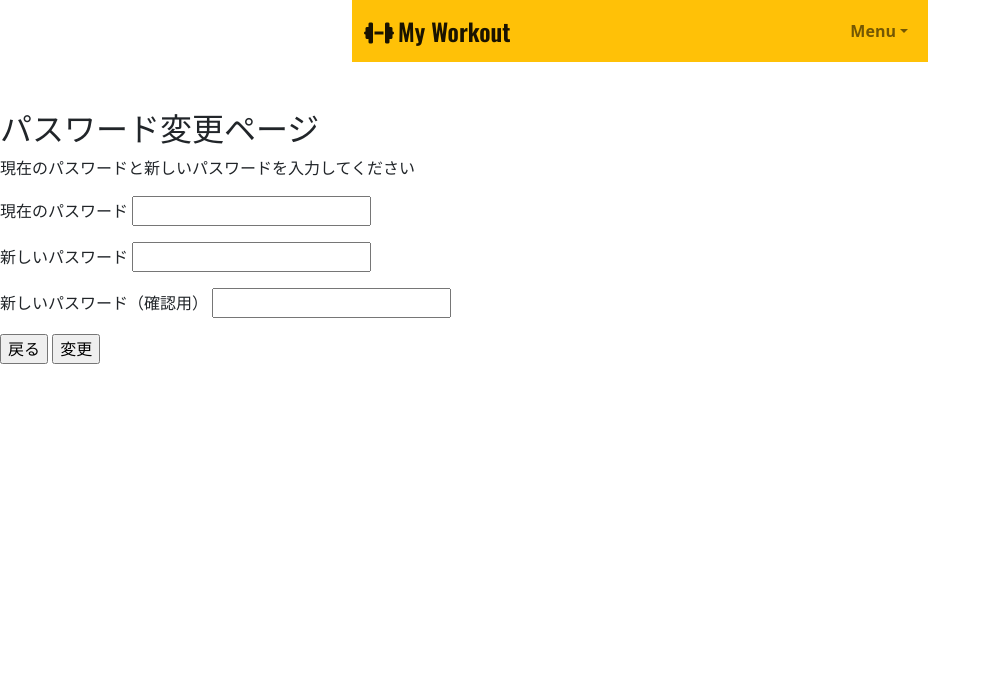
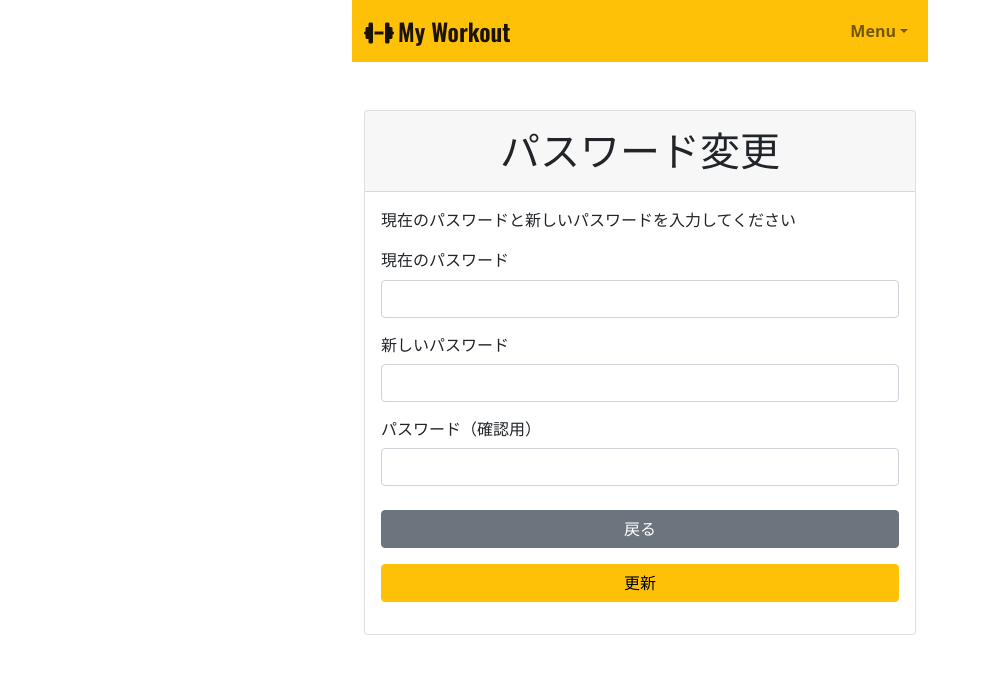
Before and after one commit to Michi1090/workout, a PHP site: page /change_password.php in a window 1280 px wide. Shown: the top 674 px of the page, without its empty margins (0-991 px from the left). Run offline with PHP 8.4, Linux system fonts and the light colour scheme; the visitor is signed in with stand-in values (Sample User, id 1); some libraries are stand-ins or nearby versions; some web fonts are replaced.

Commit message:
パスワード変更画面にBootstrap実装

```diff
--- a/users/change_password.php
+++ b/users/change_password.php
@@ -80,27 +80,47 @@ $path_users = './';
     <!-- header 読み込み -->
     <?php require_once('../header.php') ?>
 
-    <h2>パスワード変更ページ</h2>
-    <p>現在のパスワードと新しいパスワードを入力してください</p>
-    <form method="post">
-        <div>
-            <label>現在のパスワード</label>
-            <input type="password" name="pass" required>
-            <p style="color: red;"><?= isset($errors['pass']) ? escape($errors['pass']) : '' ?></p>
+    <main>
+        <div class="container">
+            <div class="justify-content-center">
+                <!-- カード -->
+                <div class="card">
+                    <!-- カードヘッダー -->
+                    <div class="card-header">
+                        <h1 class="text-center my-2">パスワード変更</h1>
+                    </div>
+                    <!-- カードボディ -->
+                    <div class="card-body">
+                        <p class="mb-3">現在のパスワードと新しいパスワードを入力してください</p>
+                        <!-- 入力フォーム -->
+                        <form method="post">
+                            <div class="form-group mb-2">
+                                <label class="form-label" for="name">現在のパスワード</label>
+                                <input class="form-control" type="password" name="pass" id="pass" required>
+                                <p class="text-danger small mb-0"><?= isset($errors['pass']) ? escape($errors['pass']) : '' ?></p>
+                            </div>
+                            <div class="form-group mb-2">
+                                <label class="col-form-label" for="pass">新しいパスワード</label>
+                                <input class="form-control" type="password" name="pass_new" id="pass_new" required>
+                                <p class="text-danger small mb-0"><?= isset($errors['pass_new']) ? escape($errors['pass_new']) : '' ?></p>
+                            </div>
+                            <div class="form-group mb-4">
+                                <label class="col-form-label" for="pass_check">パスワード（確認用）</label>
+                                <input class="form-control" type="password" name="pass_check" id="pass_check" required>
+                                <p class="text-danger small mb-0"><?= isset($errors['pass_check']) ? escape($errors['pass_check']) : '' ?></p>
+                            </div>
+                            <div class="form-group mb-3">
+                                <div class="d-grid gap-3">
+                                    <a class="btn btn-secondary" href="my_page.php">戻る</a>
+                                    <button class="btn btn-warning" type="submit">更新</button>
+                                </div>
+                            </div>
+                        </form>
+                    </div>
+                </div>
+            </div>
         </div>
-        <div>
-            <label>新しいパスワード</label>
-            <input type="password" name="pass_new" required>
-            <p style="color: red;"><?= isset($errors['pass_new']) ? escape($errors['pass_new']) : '' ?></p>
-        </div>
-        <div>
-            <label>新しいパスワード（確認用）</label>
-            <input type="password" name="pass_check" required>
-            <p style="color: red;"><?= isset($errors['pass_check']) ? escape($errors['pass_check']) : '' ?></p>
-        </div>
-        <input type="button" value="戻る" onclick="location.href='my_page.php'">
-        <input type="submit" value="変更">
-    </form>
+    </main>
 
     <script src="../js/bootstrap.bundle.min.js"></script>
 </body>
```
